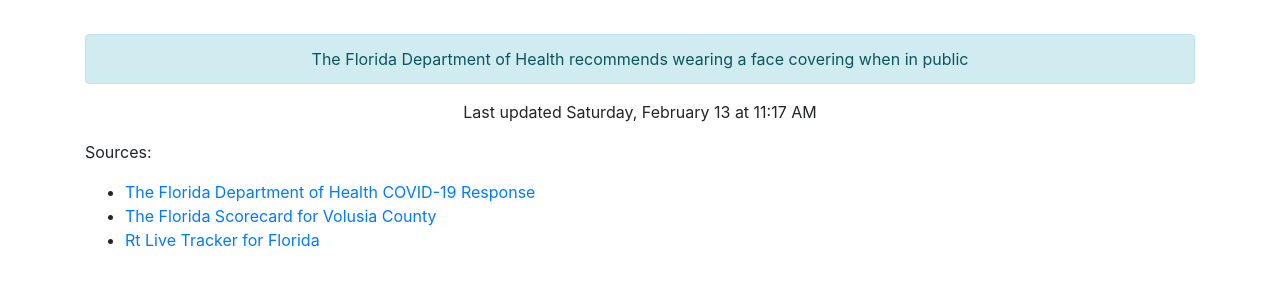
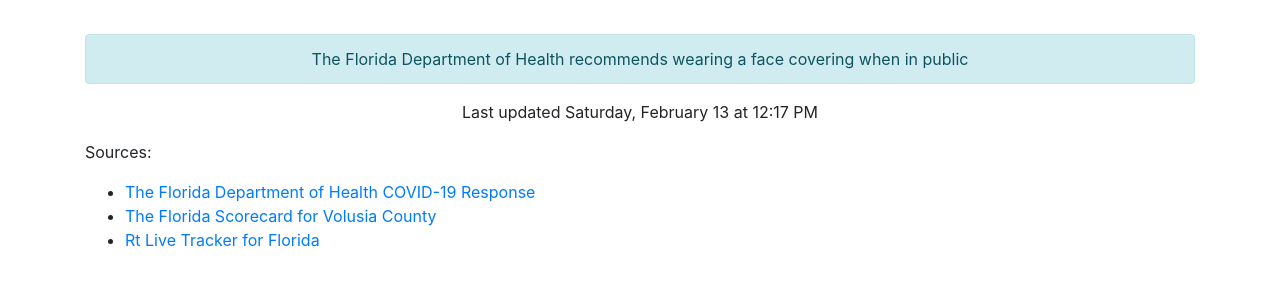
Before and after one commit to thinkjson/timeforchurch, a Jekyll site: the page built from index.md, in a window 1280 px wide. Shown: the part 544-840 px from the top of the page. Built offline with Jekyll 4.4.1, drawn with Linux system fonts in a browser that asks for light colours; our own code applies the rules of GitHub Pages for plain Markdown files.

Commit message:
Updating data

```diff
--- a/_includes/data.html
+++ b/_includes/data.html
@@ -10,4 +10,4 @@
     <div class="outcome text-success">YES</div>
     <div class="alert alert-info" role="alert">The Florida Department of Health recommends wearing a face covering when in public</div>
 
-    <p>Last updated Saturday, February 13 at 11:17 AM</p>
+    <p>Last updated Saturday, February 13 at 12:17 PM</p>
```
